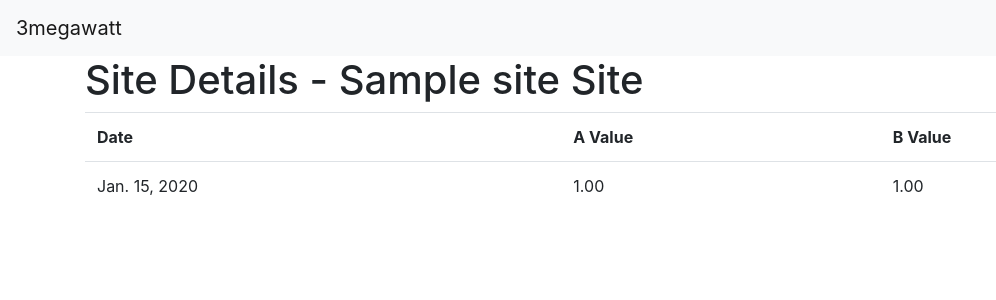
After one commit to mahmoudhossam/3mw, a Django app: template threemegawatt/templates/detail.html in a window 1280 px wide. The commit adds this page. Shown: the top 300 px of the page, without its empty margins (0-996 px from the left). Run offline with Django 3.2, Linux system fonts and the light colour scheme; the template is opened without the code that fills it: values that come from a table or form of the project are taken from there, others are empty; tables that the repository leaves empty hold one stand-in row (values such as "Sample post"); parts of the project's set-up code (start-up, migrations or seed data) failed here and were passed over; some libraries are stand-ins or nearby versions.

Commit message:
Add site detail view

```diff
--- a/config/urls.py
+++ b/config/urls.py
@@ -3,11 +3,12 @@ from django.urls import include, path
 from django.conf.urls.static import static
 from django.contrib import admin
 from django.views import defaults as default_views
-from threemegawatt.sites.views import SitesView, SummaryView
+from threemegawatt.sites.views import SiteListView, SummaryView, SiteDetailView
 
 urlpatterns = [
-    path("", SitesView.as_view(), name="sites"),
+    path("", SiteListView.as_view(), name="sites"),
     path("summary/", SummaryView.as_view(), name="summary"),
+    path("sites/<int:id>", SiteDetailView.as_view(), name="detail"),
     # Django Admin, use {% url 'admin:index' %}
     path(settings.ADMIN_URL, admin.site.urls),
     # Your stuff: custom urls includes go here
--- a/threemegawatt/sites/models.py
+++ b/threemegawatt/sites/models.py
@@ -13,3 +13,6 @@ class Values(models.Model):
     date = models.DateField()
     a_value = models.FloatField()
     b_value = models.FloatField()
+
+    def __str__(self):
+        return "Values for {} on {}".format(self.site.name, self.date)
--- a/threemegawatt/templates/base.html
+++ b/threemegawatt/templates/base.html
@@ -39,7 +39,7 @@
         <button class="navbar-toggler navbar-toggler-right" type="button" data-toggle="collapse" data-target="#navbarSupportedContent" aria-controls="navbarSupportedContent" aria-expanded="false" aria-label="Toggle navigation">
           <span class="navbar-toggler-icon"></span>
         </button>
-        <a class="navbar-brand" href="{% url 'sites' %}">threemegawatt</a>
+        <a class="navbar-brand" href="{% url 'sites' %}">3megawatt</a>
 
         <div class="collapse navbar-collapse" id="navbarSupportedContent">
           <ul class="navbar-nav mr-auto">
--- /dev/null
+++ b/threemegawatt/templates/detail.html
@@ -0,0 +1,22 @@
+{% extends "base.html" %}
+{% block content %}
+<h1>Site Details - {{ site }}</h1>
+<table class="table">
+  <thead>
+    <tr>
+      <td><strong>Date</strong></td>
+      <td><strong>A Value</strong></td>
+      <td><strong>B Value</strong></td>
+    </tr>
+  </thead>
+  <tbody>
+    {% for value in values %}
+    <tr>
+      <td>{{ value.date }}</td>
+      <td>{{ value.a_value|floatformat:2 }}</td>
+      <td>{{ value.b_value|floatformat:2 }}</td>
+    </tr>
+    {% endfor %}
+  </tbody>
+</table>
+{% endblock %}
```
Also changed, not shown: threemegawatt/sites/views.py (+15 -1 lines), local.db.
